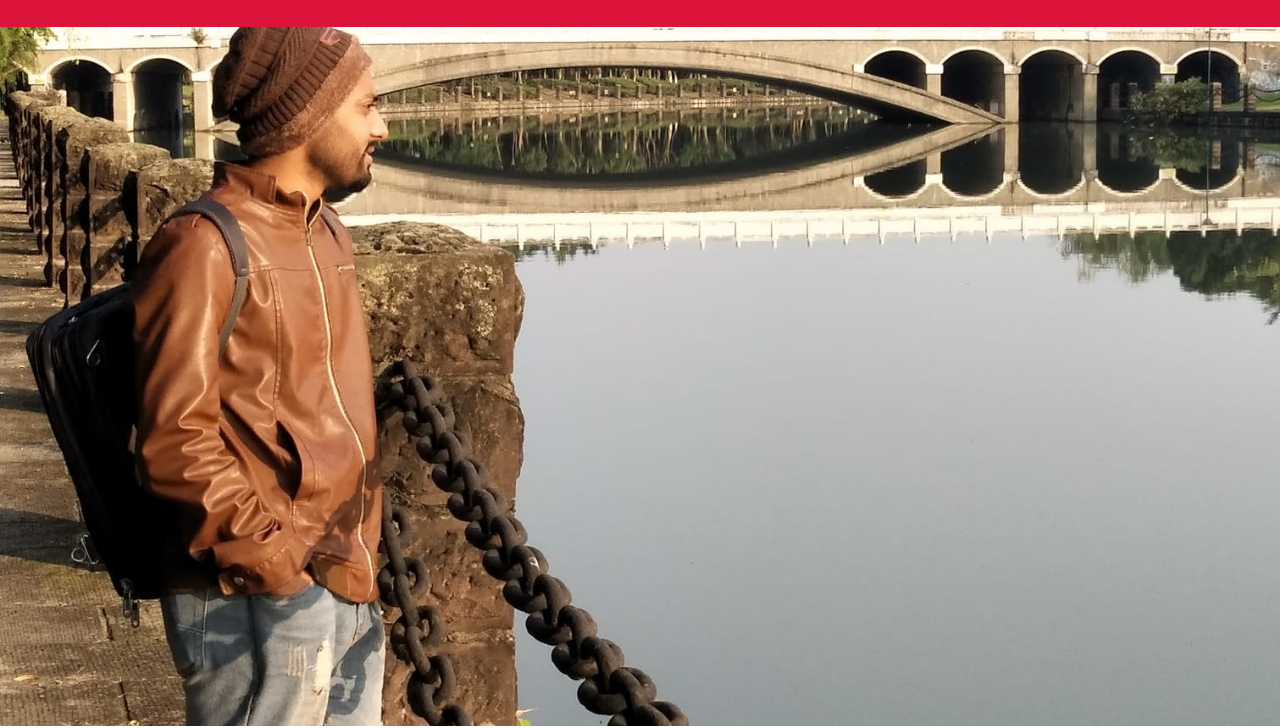
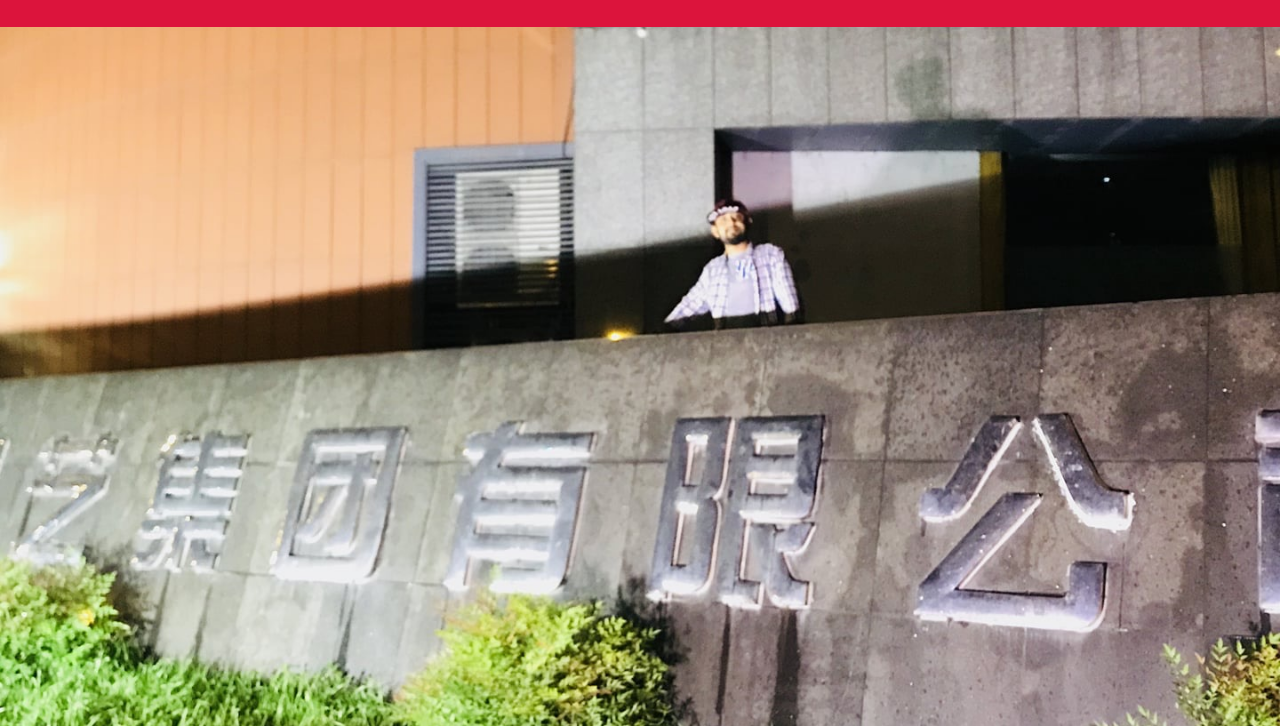
Before and after one commit to asif913/asif.github.io, a plain HTML site: page index.html in a window 1280 px wide. Shown: the part 74-802 px from the top of the page. Drawn offline with nearby package versions, Linux system fonts and the light colour scheme.

Commit message:
Update index.css

```diff
--- a/index.css
+++ b/index.css
@@ -167,7 +167,7 @@ section .title::after{
 /* home section styling */
 .home{
     display: flex;
-    background:url("images/about.JPG") no-repeat center;
+    background:url("images/cover.JPG") no-repeat center;
     height: 100vh;
     color: #fff;
     min-height: 500px;
```
